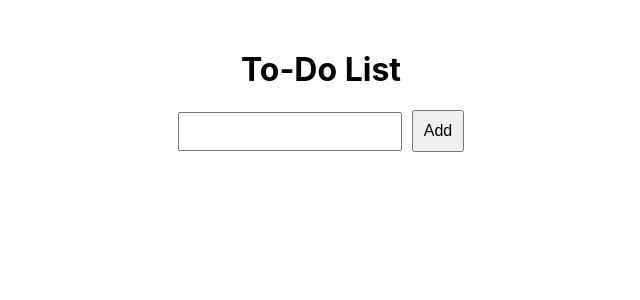
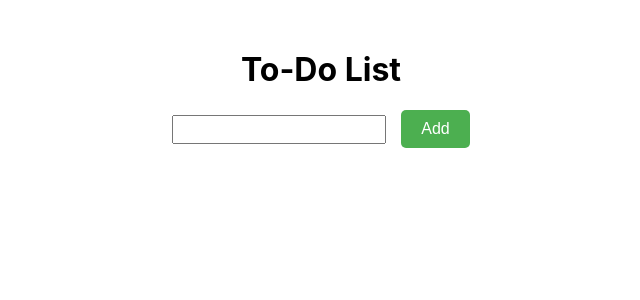
Before and after one commit to preethimaddy/todo_list, a React (Create React App) app: page / in a window 1280 px wide. Shown: the top 300 px of the page, without its empty margins (319-959 px from the left). Built offline with nearby package versions, Linux system fonts and the light colour scheme.

Commit message:
Adding css class for todo app

```diff
--- /dev/null
+++ b/src/ToDo.css
@@ -0,0 +1,47 @@
+h1 {
+    text-align: center;
+  }
+
+  input {
+    margin-right: 10px;
+    padding: 5px;
+  }
+
+  button {
+    margin-left: 5px;
+  }
+
+  ul {
+    list-style-type: none;
+    padding: 0;
+  }
+
+  li {
+    margin: 10px 0;
+    display: flex;
+    justify-content: space-between;
+  }
+  .add-task-button {
+    background-color: #4CAF50; /* Green background */
+    color: white; /* White text */
+    border: none;
+    padding: 10px 20px;
+    font-size: 16px;
+    cursor: pointer;
+    border-radius: 5px;
+  }
+
+  .add-task-button:hover {
+    background-color: #45a049; /* Darker green on hover */
+  }
+  button {
+    background-color: red;
+    color: white;
+    border: none;
+    padding: 5px 10px;
+    cursor: pointer;
+  }
+
+  button:hover {
+    background-color: darkred;
+  }
--- a/src/ToDo.jsx
+++ b/src/ToDo.jsx
@@ -1,6 +1,5 @@
 import React, { useState } from 'react'
-
-
+import "./ToDo.css"
 const ToDo = ()=> {
 
   const[todos, setTodos] = useState([]); // State for the list of to-dos
@@ -28,7 +27,7 @@ const deleteTodo = (index) =>{
         value={input}
         onChange={(e)=> setInput(e.target.value)}
         placeholder="Add a new task" />
-<button onClick={addToDo}>Add</button>
+<button className="add-task-button" onClick={addToDo}>Add</button>
 <ol>
   {todos.map((todo,index)=>
 (
```
